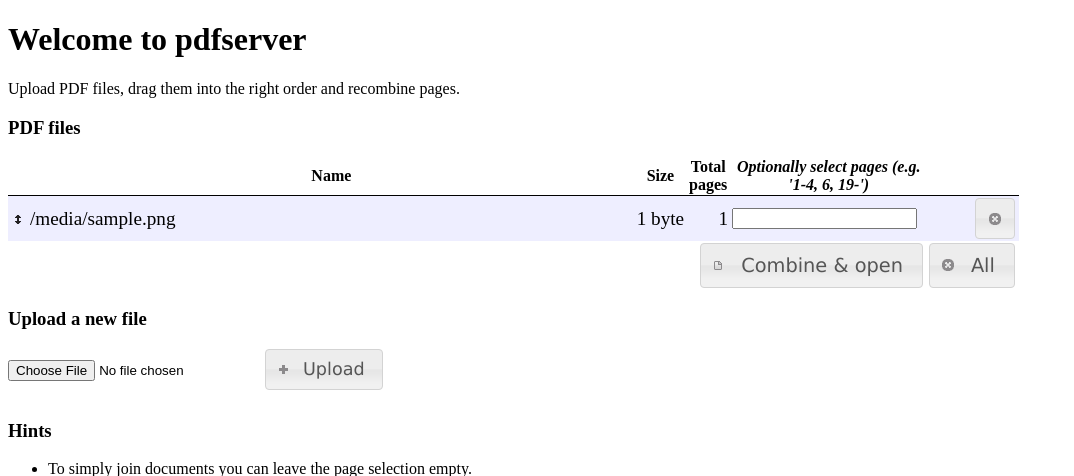
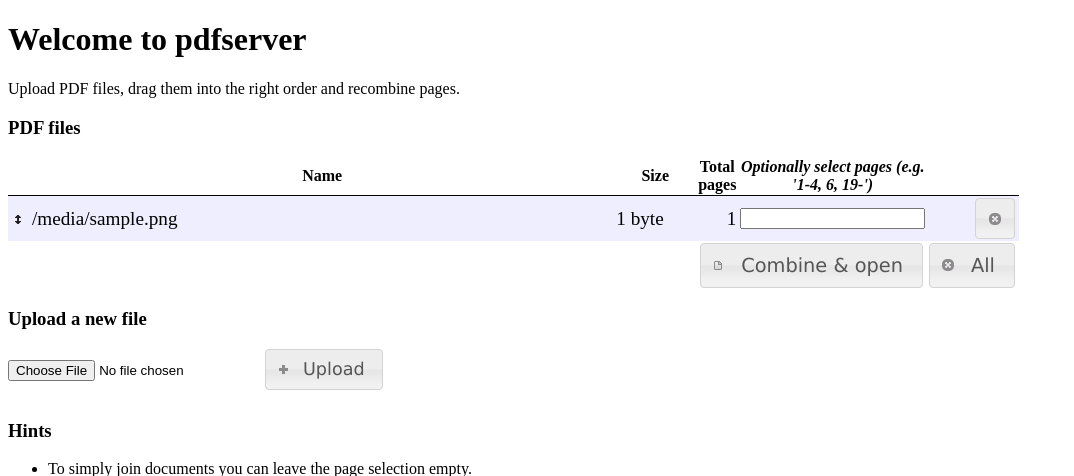
Before and after one commit to cburgmer/pdfserver, a Django app: template pdfserver/templates/main.html in a window 1280 px wide. Shown: the top 476 px of the page, without its empty margins (0-1074 px from the left). Run offline with Django 3.2, Linux system fonts and the light colour scheme; the template is opened without the code that fills it: most values are stand-ins (such as "Sample title", 1, 10 or a date in 2020); form fields are guessed from the names that the template uses.

Commit message:
- Fix page range parsing for "upto"-ranges (e.g. "-3") - Make page range edit selectable - Fix width in table

```diff
--- a/pdfserver/templates/main.html
+++ b/pdfserver/templates/main.html
@@ -4,7 +4,7 @@
 <script type="text/javascript">
     $(function() {
         $("#files").sortable();
-        $("#files").disableSelection();
+        $(".noselection").disableSelection();
         // delete all popop dialog
         $("#deleteall").dialog({
             autoOpen: false,
@@ -75,22 +75,22 @@
 <table id="filetable">
     <thead>
     <tr>
-        <th></th>
-        <th style="width: 60%;">{% trans "Name" %}</th>
-        <th>{% trans "Size" %}</th>
-        <th>{% trans "Total pages" %}</th>
-        <th><span style="font-style:italic;">{% trans "Optionally select pages (e.g. '1-4, 6, 19-')" %}</span></th>
-        <th></th>
+        <th style="width: 20px;"></th>
+        <th>{% trans "Name" %}</th>
+        <th style="width: 80px;">{% trans "Size" %}</th>
+        <th style="width: 40px;">{% trans "Total pages" %}</th>
+        <th style="width: 180px;"><span style="font-style:italic;">{% trans "Optionally select pages (e.g. '1-4, 6, 19-')" %}</span></th>
+        <th style="width: 40px;"></th>
     </tr>
     </thead>
     <tbody id="files">
     {% if uploads %}
     {% for upload in uploads %}
         <tr class="{% cycle 'even' 'odd' %}" id="file_{{ forloop.counter }}">
-            <td><span class="ui-icon ui-icon-arrowthick-2-n-s"></span></td>
-            <td><span class="text">{{upload.filename}}</span></td>
-            <td><span class="text">{{upload.file.size|filesizeformat}}</span></td>
-            <td style="text-align: right;"><span class="text">{{upload.page_count}}</span></td>
+            <td><span class="noselection ui-icon ui-icon-arrowthick-2-n-s"></span></td>
+            <td><span class="noselection text">{{upload.filename}}</span></td>
+            <td><span class="noselection text">{{upload.file.size|filesizeformat}}</span></td>
+            <td style="text-align: right;"><span class="noselection text">{{upload.page_count}}</span></td>
             <td><input type="text" name="pages_{{ forloop.counter }}"/></td>
             <td style="text-align: right;"><a class="deletebutton" id="deleteanchor_{{ forloop.counter }}" href="#" onclick="document.forms['deletefile_{{ forloop.counter }}'].submit(); return false"></a></td>
         </tr>
--- a/pdfserver/views.py
+++ b/pdfserver/views.py
@@ -146,7 +146,7 @@ def combine_pdfs(request):
         page_ranges = []
         if pages:
             # TODO report errorneous inputs to user, Javascript?
-            ranges = re.findall(r'\d+\s*-\s*\d*|\d*-\*\d+|\d+', pages)
+            ranges = re.findall(r'\d+\s*-\s*\d*|\d*\s*-\s*\d+|\d+', pages)
             for pages in ranges:
                 match_obj = re.match(r'^(\d*)\s*-\s*(\d*)$', pages)
                 if match_obj:
```
